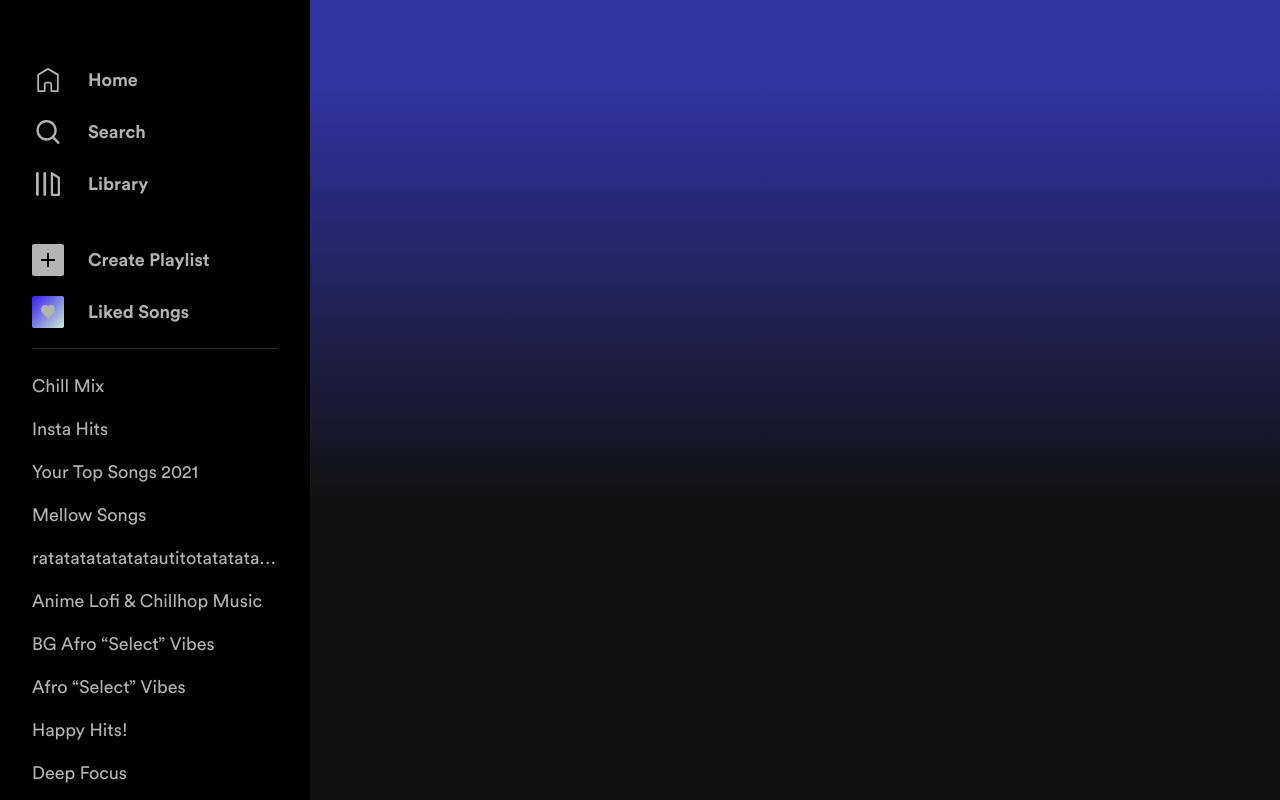
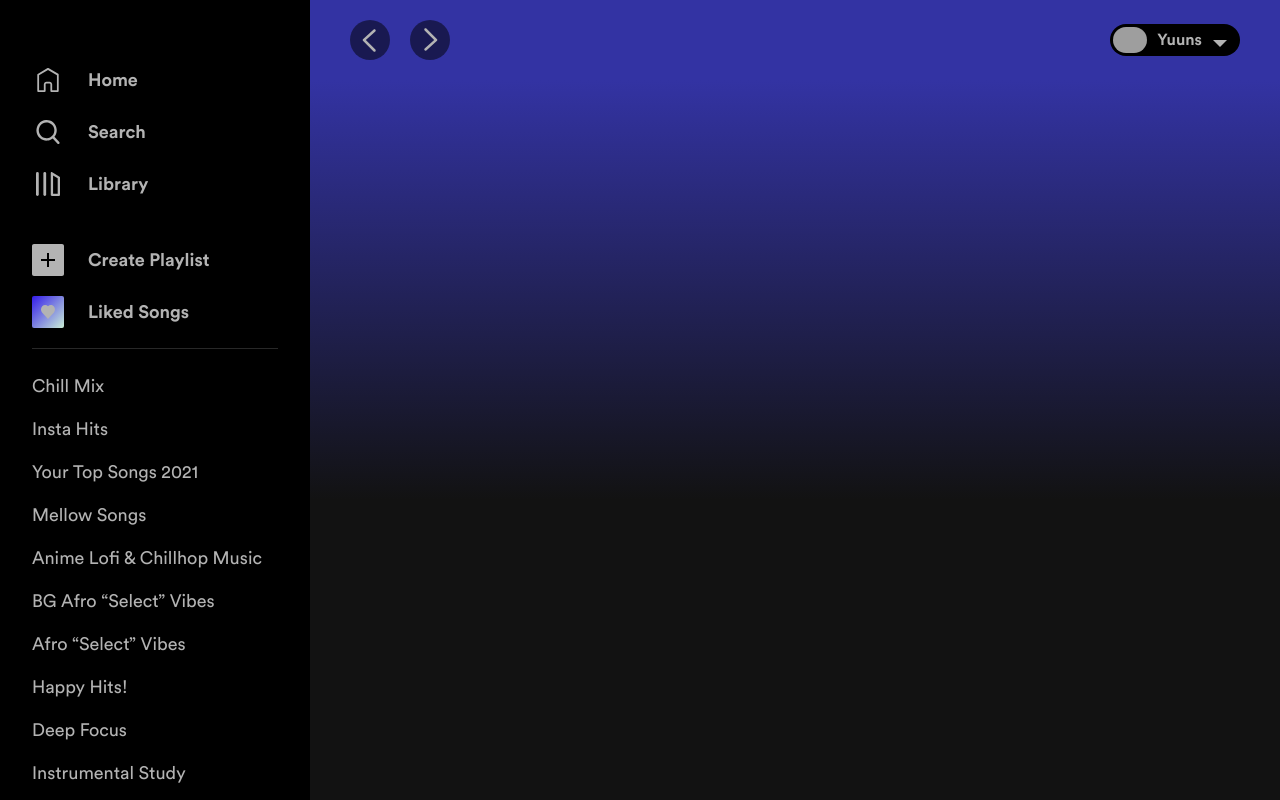
Before and after one commit to YuunsGit/spoteezer, a Next.js app: page / in a window 1280 px wide. Built offline with nearby package versions, Linux system fonts and the light colour scheme; grey boxes are pictures that could not be loaded.

Commit message:
Implement header section

```diff
--- a/app/globals.css
+++ b/app/globals.css
@@ -3,11 +3,13 @@
 @tailwind utilities;
 
 .pretty-scroll {
-  scrollbar-width: thin;
   scrollbar-color: transparent transparent;
+  transition-delay: 1s;
+
 
   &:hover {
     scrollbar-color: #B3B3B3 transparent;
+    transition-delay: 0s;
   }
 
   &::-webkit-scrollbar-track {
--- a/app/layout.tsx
+++ b/app/layout.tsx
@@ -3,6 +3,8 @@ import "./globals.css";
 import { cn } from "@/lib/utils";
 import { circularStd } from "@/assets/fonts/fonts";
 import LeftSidebar from "@/components/left-sidebar";
+import BackgroundGradient from "@/components/bg-gradient";
+import Header from "@/components/header";
 
 export const metadata: Metadata = {
   title: "Spoteezer",
@@ -19,12 +21,18 @@ export default function RootLayout({
       <body
         className={cn(
           circularStd.variable,
-          "text-foreground box-border bg-background font-sans antialiased",
+          "box-border bg-background font-sans text-foreground antialiased",
         )}
       >
-        <div className="isolate grid h-screen grid-cols-[auto_1fr] grid-rows-[1fr_auto] [grid-template-areas:'left-sidebar_main_right-sidebar''player_player_player']">
+        <div className="relative isolate grid h-screen grid-cols-[auto_1fr] grid-rows-[1fr_auto] [grid-template-areas:'left-sidebar_main_right-sidebar''player_player_player']">
           <LeftSidebar />
-          {children}
+          <BackgroundGradient />
+          <main>
+            <Header>
+              <></>
+            </Header>
+            {children}
+          </main>
         </div>
       </body>
     </html>
--- a/app/page.tsx
+++ b/app/page.tsx
@@ -1,7 +1,3 @@
 export default function Home() {
-  return (
-    <main className="bg-gradient-to-b from-[#3333A3] from-[16%] bg-[length:100%_500px] bg-no-repeat">
-      <section></section>
-    </main>
-  );
+  return <section className="mt-9 px-10 text-white"></section>;
 }
--- /dev/null
+++ b/components/bg-gradient.tsx
@@ -0,0 +1,10 @@
+"use client";
+
+export default function BackgroundGradient() {
+  return (
+    <div
+      aria-hidden
+      className="absolute inset-0 -z-10 bg-gradient-to-b from-[#3333A3] from-[16%] bg-[length:100%_500px] bg-no-repeat"
+    />
+  );
+}
--- a/components/header.tsx
+++ b/components/header.tsx
@@ -1,14 +1,52 @@
+"use client";
+
+import React from "react";
 import ArrowIcon from "@/assets/icons/arrow.svg";
+import ExpandIcon from "@/assets/icons/expand.svg";
+import { useRouter } from "next/navigation";
+import Image from "next/image";
 
-export default function Header() {
+interface Props {
+  children: React.ReactNode;
+}
+
+export default function Header({ children }: Props) {
+  const router = useRouter();
+
   return (
-    <section className="sticky px-10 py-5">
+    <section className="sticky top-0 flex items-center justify-between px-10 py-5">
       <div className="flex gap-5">
-        <button className="disabled:cursor-not-allowed disabled:opacity-75">
+        <button
+          aria-label="Go back"
+          onClick={() => router.back()}
+          className="transition-colors hover:text-white"
+        >
           <ArrowIcon className="size-10 rotate-180" />
         </button>
-        <button className="disabled:cursor-not-allowed disabled:opacity-75">
+        <button
+          aria-label="Go forward"
+          onClick={() => router.forward()}
+          className="transition-colors hover:text-white"
+        >
           <ArrowIcon className="size-10" />
+        </button>
+      </div>
+      {children}
+      <div>
+        <button
+          aria-label="Profile"
+          onClick={() => router.push("/")}
+          className="flex items-center gap-2.5 rounded-full bg-black p-[3px] pr-3 transition-colors hover:text-white"
+        >
+          <Image
+            src="https://e-cdns-images.dzcdn.net/images/user/5e40ab22a9b07220c29f4519b16c0866/56x56-000000-80-0-0.jpg"
+            alt="User profile"
+            className="rounded-full"
+            width={34}
+            height={34}
+          />
+          <span className="font-bold">Yuuns</span>
+          <ExpandIcon className="size-4" />
         </button>
       </div>
     </section>
--- a/components/left-sidebar.tsx
+++ b/components/left-sidebar.tsx
@@ -10,7 +10,6 @@ const playlists = [
   "Insta Hits",
   "Your Top Songs 2021",
   "Mellow Songs",
-  "ratatatatatatatautitotatatatatamutiotatata",
   "Anime Lofi & Chillhop Music",
   "BG Afro “Select” Vibes",
   "Afro “Select” Vibes",
@@ -48,7 +47,7 @@ export default function LeftSidebar() {
             </li>
             <li>
               <Link
-                href="/library"
+                href="/"
                 className="flex items-center gap-6 text-lg font-bold leading-normal transition-colors hover:text-white"
               >
                 <LibraryIcon className="size-8 p-1" />
@@ -76,13 +75,10 @@ export default function LeftSidebar() {
       </div>
       <ul className="pretty-scroll mt-6 overflow-y-auto overscroll-contain transition-all">
         {playlists.map((playlist) => (
-          <li
-            key={playlist}
-            className="mx-8 mb-4 overflow-hidden [overflow-wrap:anywhere]"
-          >
+          <li key={playlist} className="mx-8 mb-4">
             <Link
               href=""
-              className="line-clamp-1 text-lg leading-normal transition-colors hover:text-white"
+              className="line-clamp-1 overflow-hidden break-all text-lg leading-normal transition-colors hover:text-white"
             >
               {playlist}
             </Link>
--- a/next.config.mjs
+++ b/next.config.mjs
@@ -20,6 +20,17 @@ const nextConfig = {
     fileLoaderRule.exclude = /\.svg$/i
     return config
   },
+  reactStrictMode: false,
+  images: {
+    remotePatterns: [
+      {
+        protocol: 'https',
+        hostname: 'e-cdns-images.dzcdn.net',
+        port: '',
+        pathname: '/images/**',
+      },
+    ]
+  }
 };
 
 export default nextConfig;
```
Also changed, not shown: assets/icons/arrow.svg, assets/icons/expand.svg (added).
